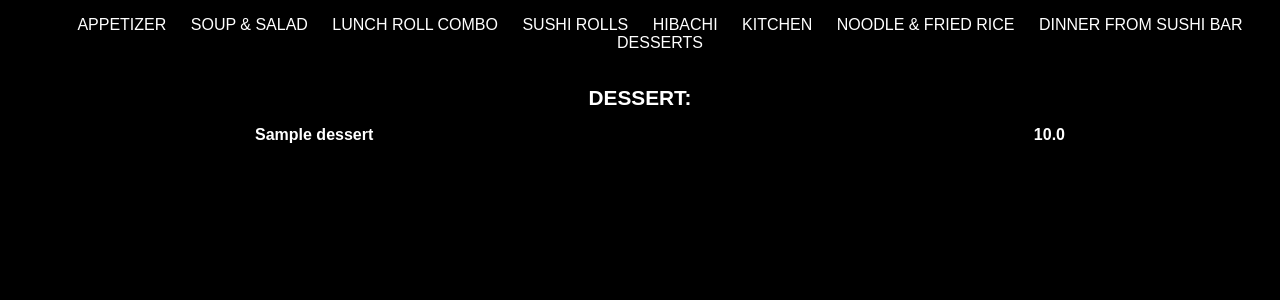
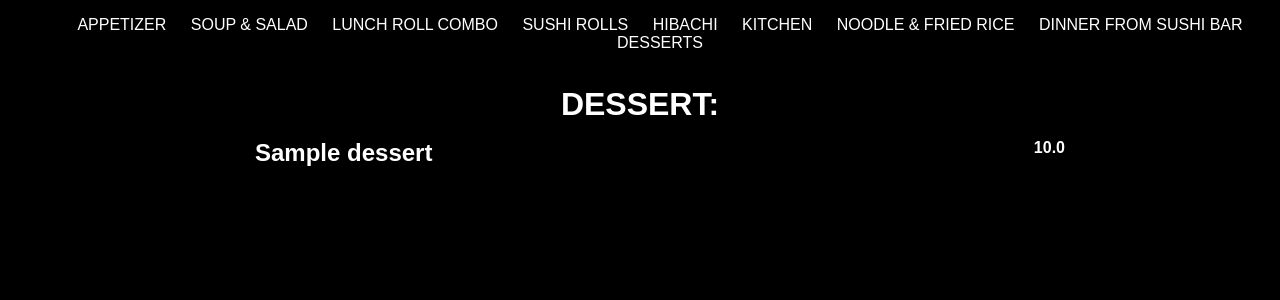
Before and after one commit to mcPython04/osakaMenu, a Django app: page /dessert/ in a window 1280 px wide. Shown: the part 58-358 px from the top of the page. Run offline with Django 4.2, Linux system fonts and the light colour scheme; tables that the repository leaves empty hold one stand-in row (values such as "Sample post").

Commit message:
revised text font

```diff
--- a/menu/static/menu/style.css
+++ b/menu/static/menu/style.css
@@ -39,7 +39,7 @@ body {
     text-transform: uppercase;
 }
 .description {
-    font-size: 0.9rem;
+    font-size: 1em;
     font-style: italic;
 }
 .content {
@@ -51,7 +51,7 @@ body {
     text-align: center;
     text-transform: uppercase;
     font-weight: bold;
-    font-size: 1.3em;
+    font-size: 2em;
 }
 .content span {
     display: inline-block;
@@ -60,6 +60,9 @@ body {
 .price {
     text-align: right;
 }
+.name{
+    font-size: 1.5em;
+}
 .container {
     display: flex;
     align-content: space-between;
```
